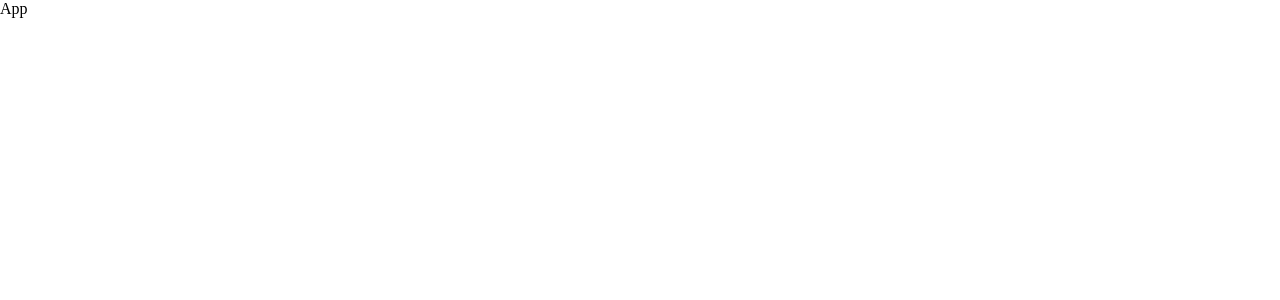
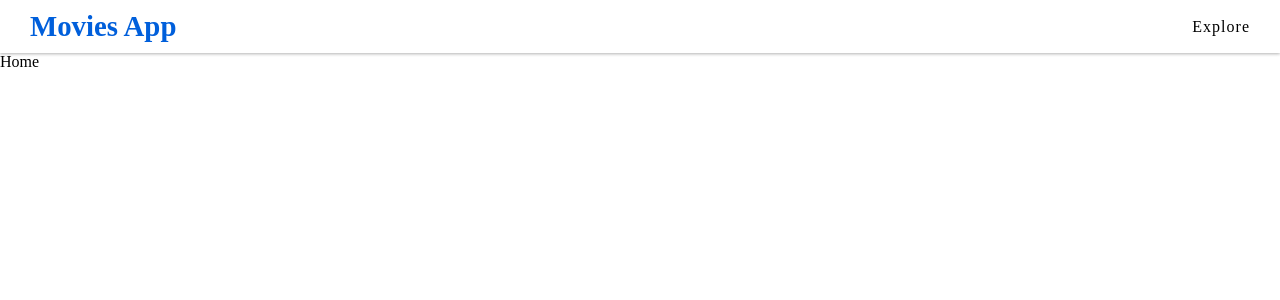
Before and after one commit to killshotxd/React-Movies, a React (Vite) app: page / in a window 1280 px wide. Shown: the top 300 px of the page. Built offline with nearby package versions, Linux system fonts and the light colour scheme.

Commit message:
Navbar setup

```diff
--- a/package.json
+++ b/package.json
@@ -10,7 +10,9 @@
   },
   "dependencies": {
     "react": "^18.2.0",
-    "react-dom": "^18.2.0"
+    "react-dom": "^18.2.0",
+    "react-feather": "^2.0.10",
+    "react-router-dom": "^6.4.1"
   },
   "devDependencies": {
     "@types/react": "^18.0.17",
--- a/src/App.jsx
+++ b/src/App.jsx
@@ -1,7 +1,18 @@
 import React from "react";
-
+import Navbar from "./components/Navbar/Navbar";
+import { BrowserRouter as Router, Route, Routes } from "react-router-dom";
+import Home from "./components/Home/Home";
 const App = () => {
-  return <div>App</div>;
+  return (
+    <>
+      <Router>
+        <Navbar />
+        <Routes>
+          <Route path="/" element={<Home />} />
+        </Routes>
+      </Router>
+    </>
+  );
 };
 
 export default App;
--- /dev/null
+++ b/src/components/Home/Home.jsx
@@ -0,0 +1,7 @@
+import React from "react";
+
+const Home = () => {
+  return <div>Home</div>;
+};
+
+export default Home;
--- /dev/null
+++ b/src/components/Navbar/Navbar.jsx
@@ -0,0 +1,27 @@
+import React from "react";
+import { Search } from "react-feather";
+import { Link } from "react-router-dom";
+import styles from "./Navbar.module.css";
+
+const Navbar = () => {
+  return (
+    <div className={styles.container}>
+      <Link to="/" className={styles.logo}>
+        Movies App
+      </Link>
+
+      <div className={styles.right}>
+        {/* <div className={styles.search}>
+          <input type="text" placeholder="Search movie" />
+          <Search />
+        </div> */}
+
+        <p className={styles.link}>
+          <Link to="/explore">Explore</Link>
+        </p>
+      </div>
+    </div>
+  );
+};
+
+export default Navbar;
--- /dev/null
+++ b/src/components/Navbar/Navbar.module.css
@@ -0,0 +1,63 @@
+.container {
+  display: flex;
+  justify-content: space-between;
+  align-items: center;
+  padding: 10px 30px;
+  box-shadow: 0 1px 3px 0 rgba(0, 0, 0, 0.3);
+  position: sticky;
+  top: 0;
+  background-color: white;
+  z-index: 10;
+}
+
+.logo {
+  font-weight: bold;
+  font-size: 1.8rem;
+  color: rgb(0, 95, 219);
+  text-decoration: none;
+}
+
+.right {
+  display: flex;
+  gap: 30px;
+  align-items: center;
+}
+
+.search {
+  border: 1px solid lightgray;
+  border-radius: 5px;
+  position: relative;
+}
+
+.search input {
+  border: none;
+  outline: none;
+  padding: 8px 15px;
+  font-size: 1rem;
+  padding-right: 35px;
+}
+
+.search svg {
+  color: #000;
+  height: 20px;
+  width: 20px;
+  position: absolute;
+  right: 5px;
+  top: 50%;
+  transform: translateY(-50%);
+}
+
+.link {
+  font-weight: 500;
+  letter-spacing: 1px;
+  cursor: pointer;
+}
+
+.link a {
+  text-decoration: none;
+  color: black;
+}
+
+.link:hover a {
+  color: #005fdb;
+}
```
Also changed, not shown: 1 other file (tests, documents, lock files or other folders).
